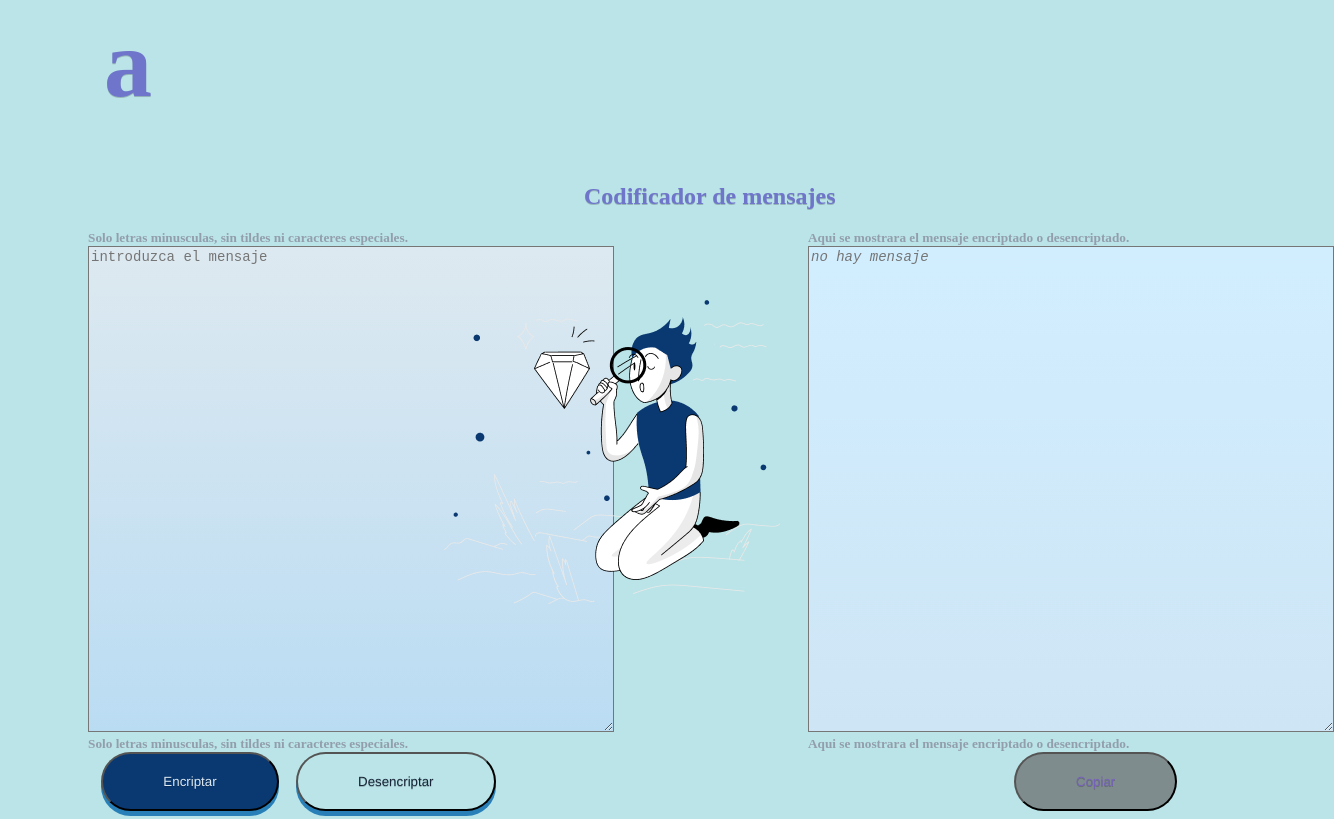
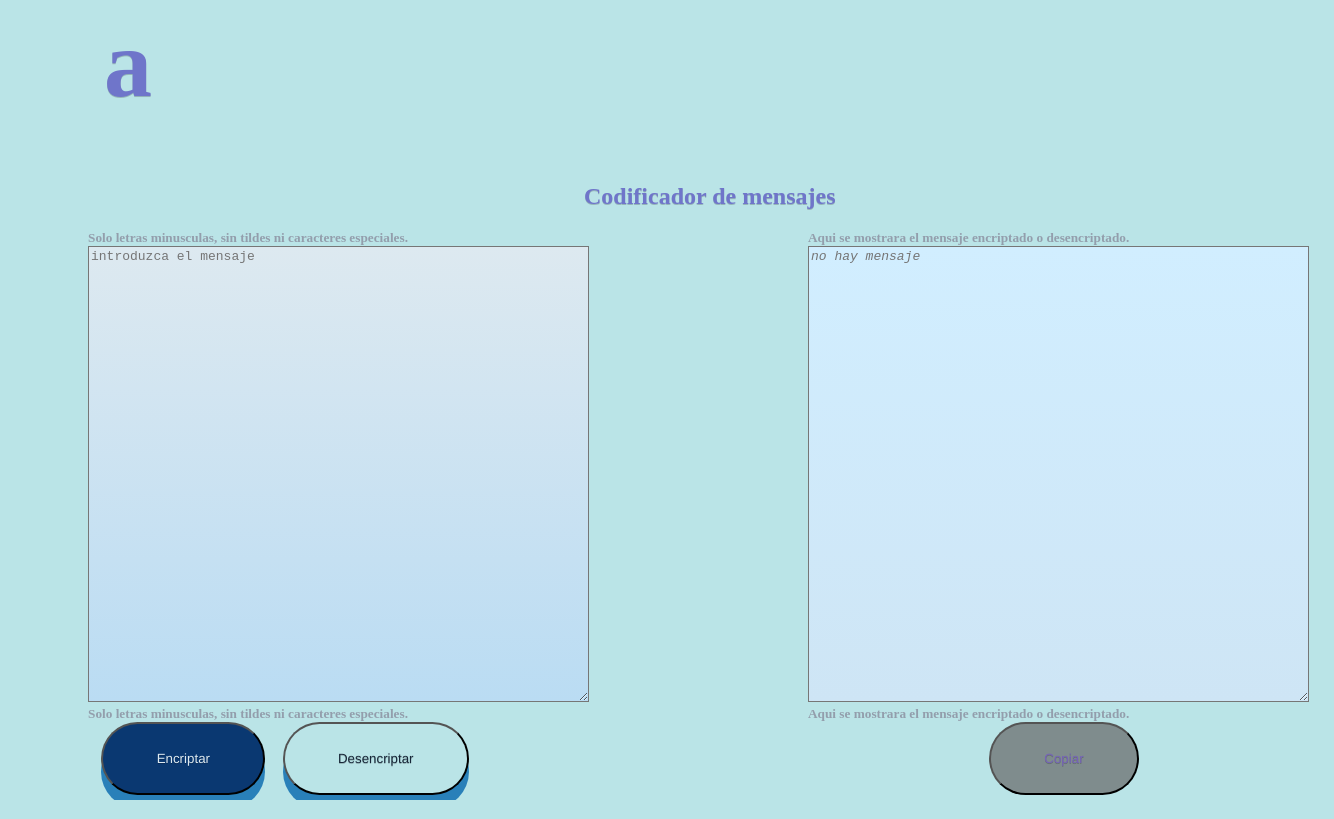
Before and after one commit to zedhogames/Encriptador-de-Mensajes, a plain HTML site: page index.html in a window 1280 px wide. Shown: the whole page, 1334 px wide, since content can reach past the window. Drawn offline with Linux system fonts and the light colour scheme.

Commit message:
correcion de resolucion

```diff
--- a/estilos/estilos.css
+++ b/estilos/estilos.css
@@ -1,5 +1,6 @@
 body {
     background-color: #bae4e7;
+    position: absolute;
 }
 
 h1 {
@@ -27,13 +28,13 @@ h2{
     font-family: 'Helvetica Neue', Helvetica, sans-serif;
     color: rgb(117, 98, 184);
     background: #7F8C8D;
-    padding: 20px 60px;
+    padding: 2em 4em;
     white-space: nowrap;
     cursor: pointer;
     margin-left: 1em;
-    -webkit-border-radius: 5px;
-    -moz-border-radius: 5px;
-    border-radius: 100px;
+    -webkit-border-radius: em;
+    -moz-border-radius: 1em;
+    border-radius: 6em;
 
 }
 
@@ -45,7 +46,7 @@ h5 {
 #encriptar {
     color: #dde9f0;
     background: #0A3871;
-    box-shadow: 0px 5px 0px 0px #2980B9;
+    box-shadow: 0em 1em 0em 0em #2980B9;
 
 }
 
@@ -56,7 +57,7 @@ h5 {
 #desencriptar {
     color: #172638;
     background: #bae4e7;
-    box-shadow: 0px 5px 0px 0px #2980B9;
+    box-shadow: 0em 1em 0em 0em #2980B9;
 }
 
 #desencriptar:hover {
@@ -87,7 +88,7 @@ h5 {
     text-transform: lowercase;
     text-size-adjust: 5em;
     font-style: normal;
-    font-size: 14px;
+    font-size: 1em;
 
 }
 
@@ -95,12 +96,6 @@ h5 {
     background: linear-gradient(#d1eeff, #cee5f5);
     font-style: oblique;
     color: rgb(190, 76, 48);
-    font-size: 14px;
+    font-size: 1em;
     text-transform: lowercase;
 }
-
-#doll {
-    position: absolute;
-    top: 300px;
-    right: 500px;
-}
--- a/index.html
+++ b/index.html
@@ -6,7 +6,7 @@
     <meta http-equiv="X-UA-Compatible" content="IE=edge">
     <meta name="viewport" content="width=device-width, initial-scale=1.0">
     <title>Mensajes_Encriptados</title>
-    <link rel="stylesheet" href="estilos/estilos.css">
+    <link rel="stylesheet" media="" href="estilos/estilos.css">
 </head>
 
 <body>
@@ -28,7 +28,8 @@
         <h5>Aqui se mostrara el mensaje encriptado o desencriptado.</h5>
     </div>
     <button class="btn" onclick="copiar()" id="copy">Copiar</button>
-    <img id="doll" src="imagen/Muñeco.png" alt="">
+
+
     <script src="codigos/codigo.js"></script>
 </body>
 
```
